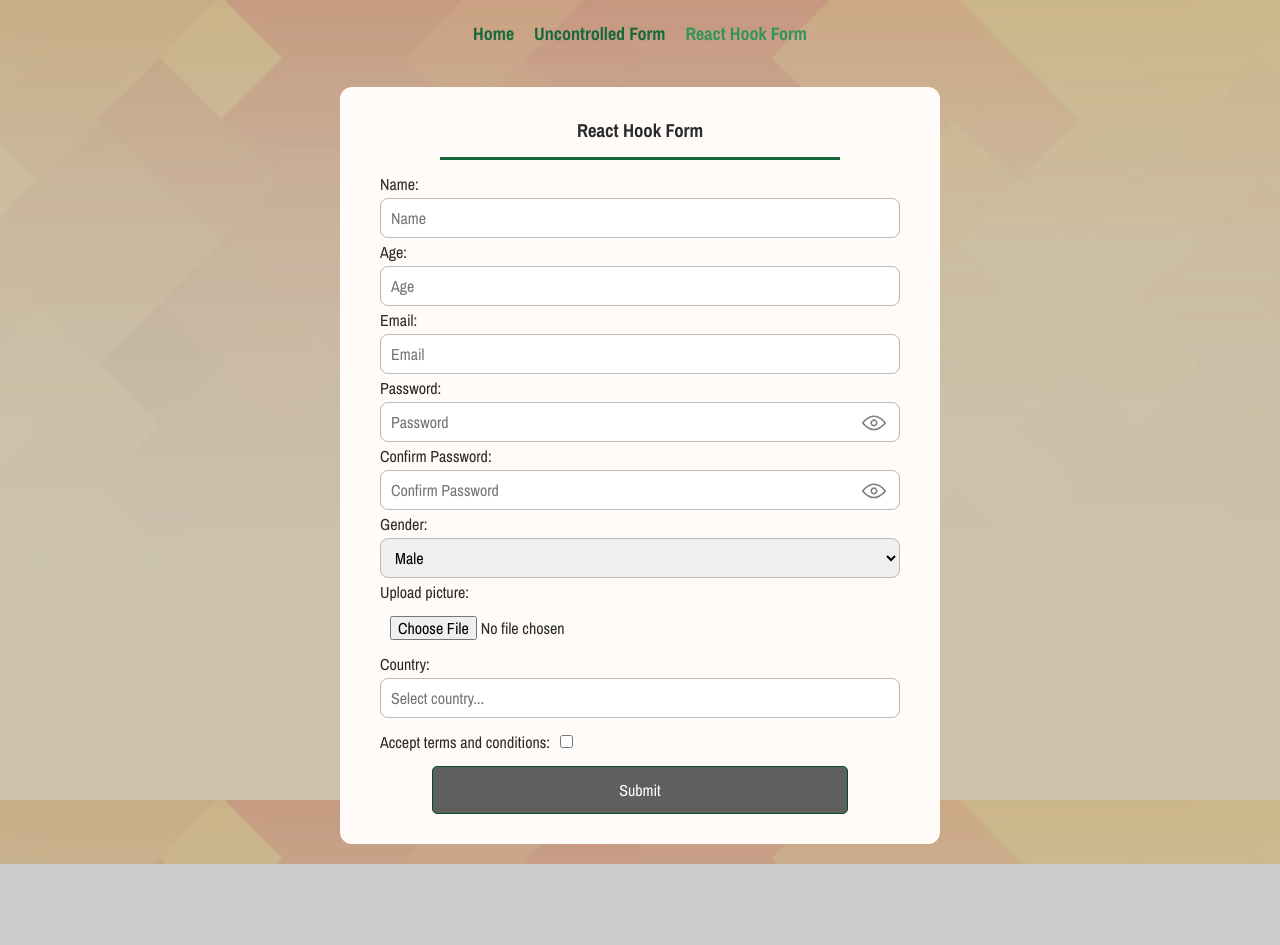
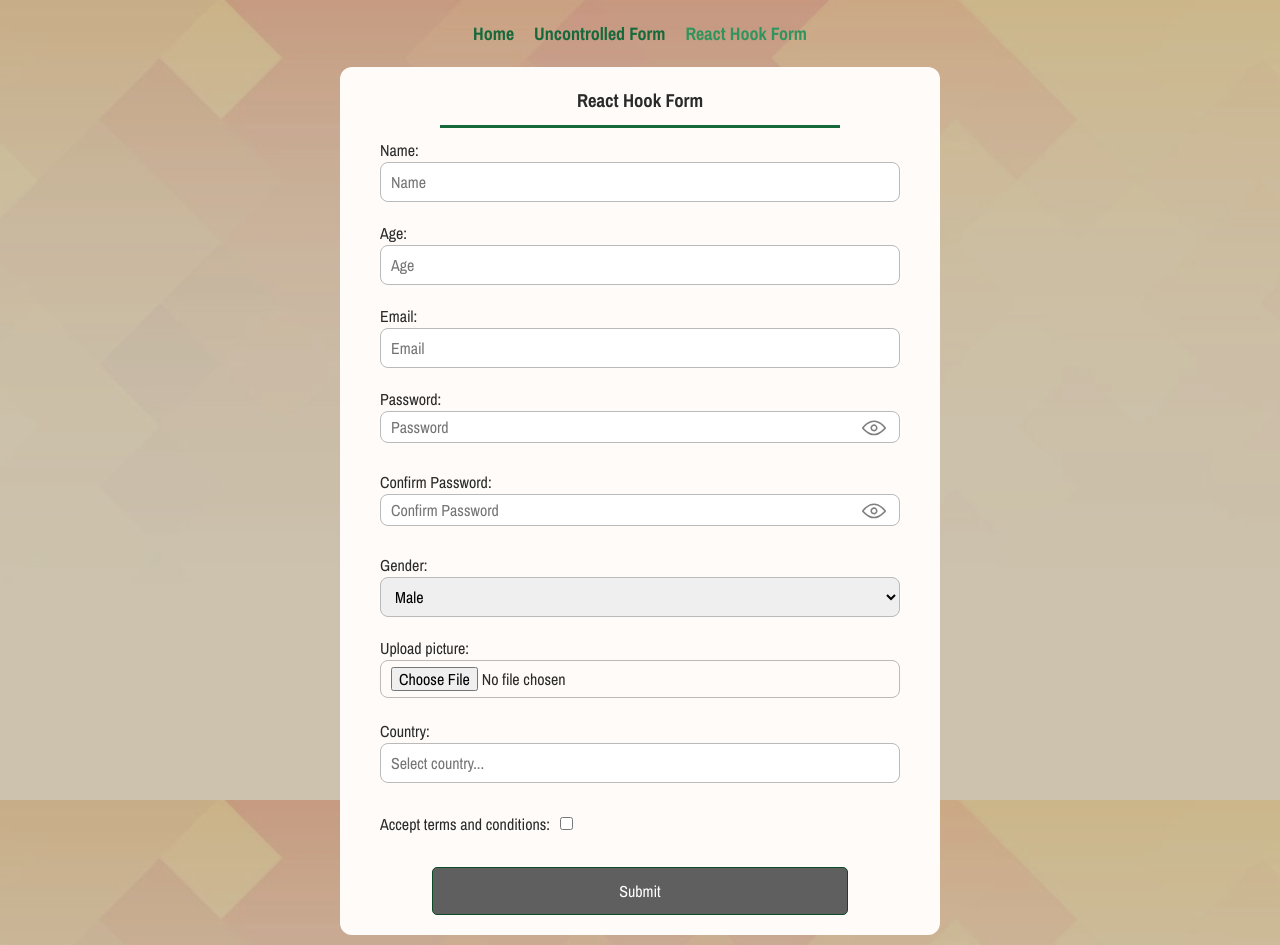
Before and after one commit to Nastasyma/rss-react2023q4, a React (Vite) app: page /react-hook-form in a window 1280 px wide. Before the commit the page ends 864 px from the top, so only its background shows below. Built offline with nearby package versions, Linux system fonts and the light colour scheme.

Commit message:
refactor: edit forms styles, add space for errors

```diff
--- a/src/components/AcceptInput/AcceptInput.module.scss
+++ b/src/components/AcceptInput/AcceptInput.module.scss
@@ -12,7 +12,7 @@
   flex-direction: column;
   align-items: flex-start;
   margin-bottom: 10px;
-  gap: 2px;
+  min-height: 45px;
 
   span {
     margin-right: 10px;
--- a/src/components/CountriesInput.tsx/CountriesInput.module.scss
+++ b/src/components/CountriesInput.tsx/CountriesInput.module.scss
@@ -9,7 +9,7 @@
   width: 100%;
   display: flex;
   flex-direction: column;
-  gap: 2px;
+  min-height: 83px;
 
   .input {
     @extend %input;
--- a/src/components/FormWrapper/FormWrapper.module.scss
+++ b/src/components/FormWrapper/FormWrapper.module.scss
@@ -4,12 +4,11 @@
   display: flex;
   margin: 0 auto;
   flex-direction: column;
-  gap: 2px;
   align-items: center;
   width: 100%;
   max-width: 600px;
   border-radius: 12px;
-  padding: 30px 40px;
+  padding: 20px 40px;
   background-color: var(--color-primary-bg);
 
   .title {
--- a/src/components/Input/Input.module.scss
+++ b/src/components/Input/Input.module.scss
@@ -9,7 +9,7 @@
   display: flex;
   flex-direction: column;
   width: 100%;
-  gap: 2px;
+  min-height: 83px;
 }
 
 .input {
--- a/src/components/Layout/Layout.module.scss
+++ b/src/components/Layout/Layout.module.scss
@@ -1,4 +1,4 @@
 .main {
-  padding: 20px;
+  padding: 0 20px 10px 20px;
   max-width: var(--width-main-container);
 }
--- a/src/components/PasswordInput/PasswordInput.module.scss
+++ b/src/components/PasswordInput/PasswordInput.module.scss
@@ -14,8 +14,7 @@
   display: flex;
   flex-direction: column;
   width: 100%;
-  gap: 2px;
-  height: 100%;
+  min-height: 83px;
 }
 
 .input {
--- a/src/components/PhotoInput/PhotoInput.module.scss
+++ b/src/components/PhotoInput/PhotoInput.module.scss
@@ -7,10 +7,12 @@
   width: 100%;
   display: flex;
   flex-direction: column;
-  gap: 2px;
+  min-height: 83px;
 
   .input {
-    padding: 10px;
+    padding: 6px 10px;
     width: 100%;
+    border: 1px solid var(--color-primary-border);
+    border-radius: 8px;
   }
 }
--- a/src/components/SelectInput/SelectInput.module.scss
+++ b/src/components/SelectInput/SelectInput.module.scss
@@ -9,7 +9,7 @@
   width: 100%;
   display: flex;
   flex-direction: column;
-  gap: 2px;
+  min-height: 83px;
 
   .input {
     @extend %input;
--- a/src/pages/ErrorPage/ErrorPage.module.scss
+++ b/src/pages/ErrorPage/ErrorPage.module.scss
@@ -19,7 +19,7 @@
   button {
     width: 100%;
     margin: 0 auto;
-    padding: 10px;
+    height: 48px;
     cursor: pointer;
     border: 1px solid var(--color-input-border);
     border-radius: 5px;
--- a/src/styles/input.scss
+++ b/src/styles/input.scss
@@ -1,7 +1,7 @@
 %input {
   flex: 1;
   max-height: 40px;
-  padding: 10px;
+  padding: 6px 10px;
   border: 1px solid var(--color-primary-border);
   border-radius: 8px;
 
```
